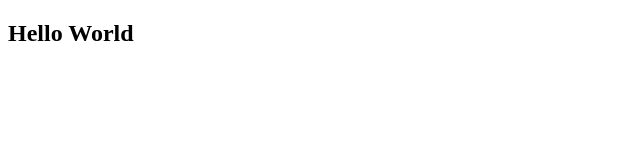
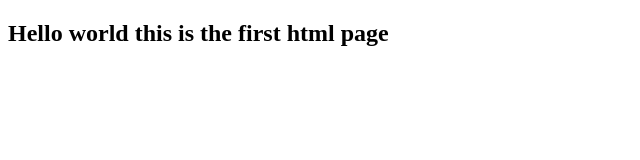
Before and after one commit to Danush-krishnan/Kase_Project, a plain HTML site: page index.html in a window 1280 px wide. Shown: the whole page, without its empty margins (0-640 px from the left). Drawn offline with Linux system fonts and the light colour scheme.

Commit message:
html page

```diff
--- a/index.html
+++ b/index.html
@@ -6,6 +6,6 @@
     <title>Document</title>
   </head>
   <body>
-    <h2>Hello World</h2>
+    <h2>Hello world this is the first html page</h2>
   </body>
 </html>
```
